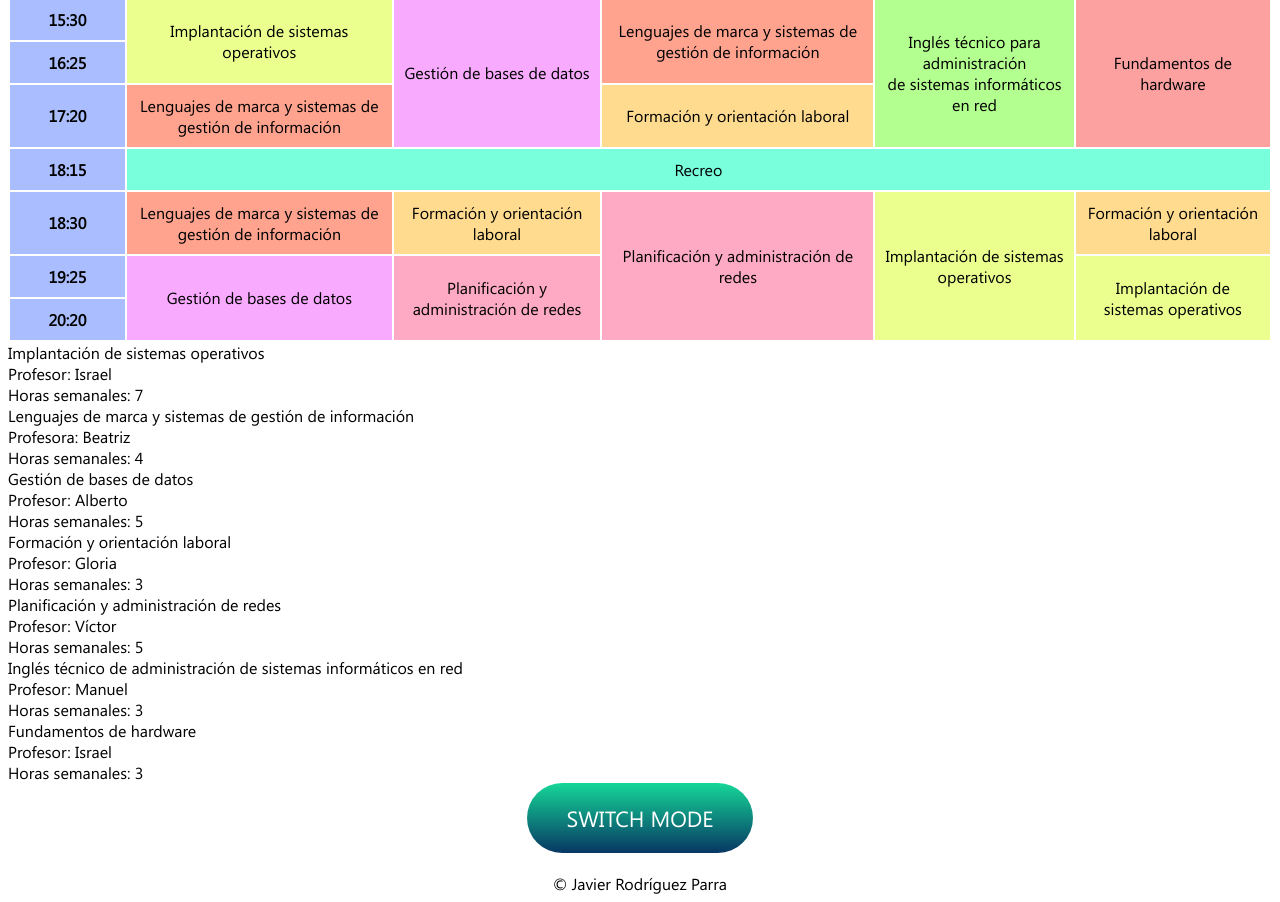
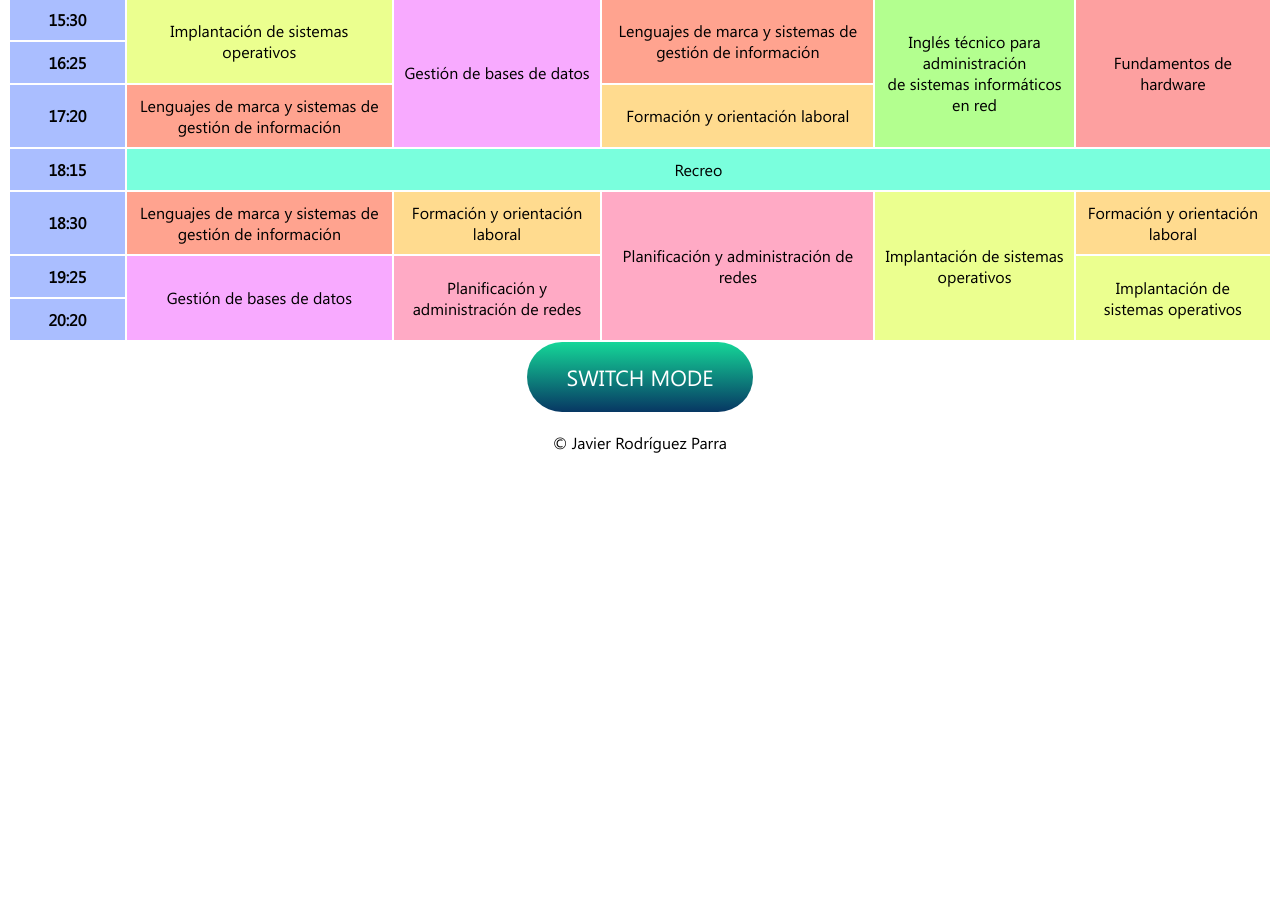
Before and after one commit to leroymerlinn/leroymerlinn.github.io, a plain HTML site: page index.html in a window 1280 px wide. Shown: the part 152-1054 px from the top of the page. After the commit the page ends 800 px from the top, so only its background shows below. Drawn offline with Linux system fonts and the light colour scheme.

Commit message:
Some contents were removed, for privacy reasons.

```diff
--- a/index.html
+++ b/index.html
@@ -91,13 +91,6 @@
 			</tr>
 		</table>
 		<div class="bodydiv" onmouseover="unblurAll()">
-			<div class="iso2">Implantación de sistemas operativos<br>Profesor: Israel<br>Horas semanales: 7</div>
-			<div class="lmsi2">Lenguajes de marca y sistemas de gestión de información<br>Profesora: Beatriz<br>Horas semanales: 4</div>
-			<div class="gbd2">Gestión de bases de datos<br>Profesor: Alberto<br>Horas semanales: 5</div>
-			<div class="fol2">Formación y orientación laboral<br>Profesor: Gloria<br>Horas semanales: 3</div>
-			<div class="par2">Planificación y administración de redes<br>Profesor: Víctor<br>Horas semanales: 5</div>
-			<div class="iasir2">Inglés técnico de administración de sistemas informáticos en red<br>Profesor: Manuel<br>Horas semanales: 3</div>
-			<div class="fh2">Fundamentos de hardware<br>Profesor: Israel<br>Horas semanales: 3</div>
 			<div class="wrap">
 				<button class="button" onclick="toggleMode()">Switch mode</button>
 			</div>
```
